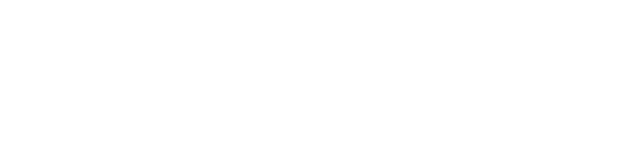
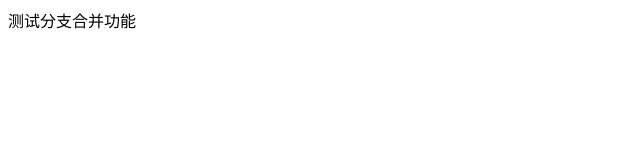
Before and after one commit to huangshuwei/me, a plain HTML site: page index.html in a window 1280 px wide. Shown: the whole page, without its empty margins (0-640 px from the left). Drawn offline with Linux system fonts and the light colour scheme.

Commit message:
update index.html

```diff
--- a/index.html
+++ b/index.html
@@ -5,6 +5,8 @@
     <title>Title</title>
 </head>
 <body>
-
+    <div>
+        测试分支合并功能
+    </div>
 </body>
 </html>
```
